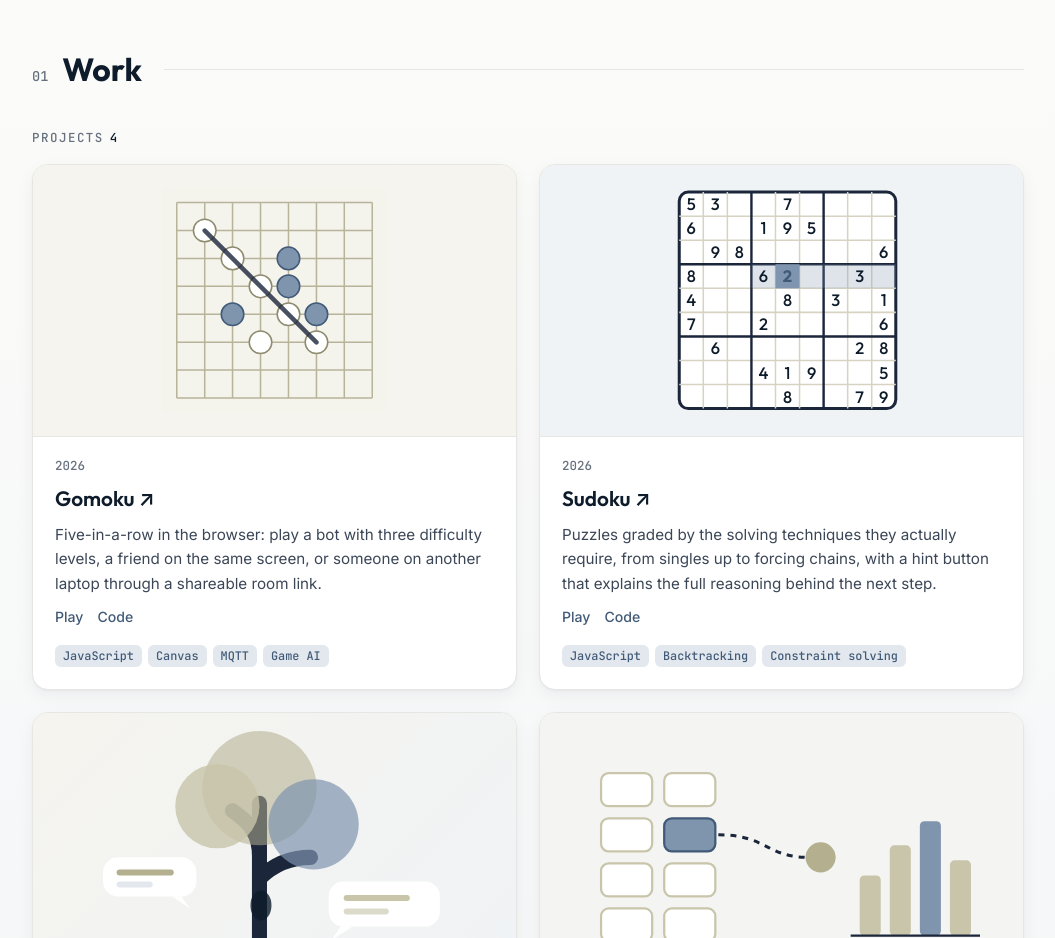
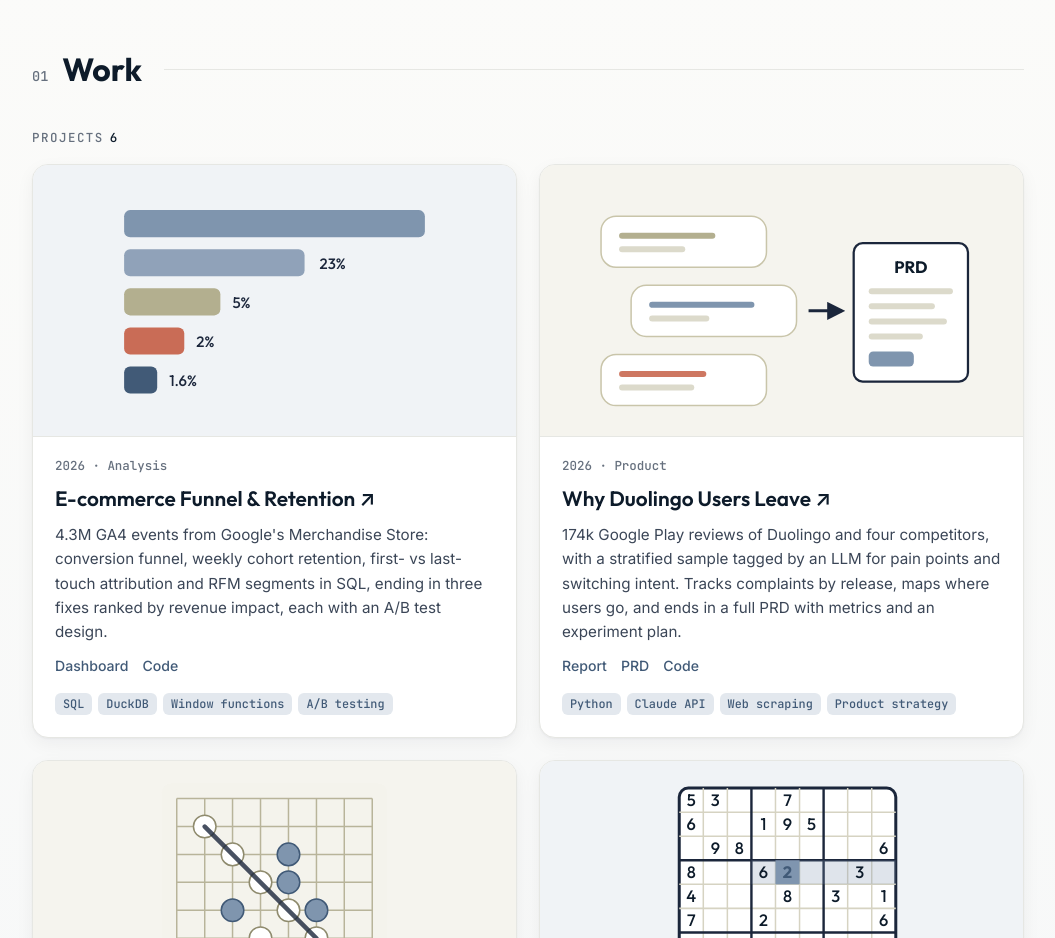
Before and after one commit to xitong-eloise-he/xitong-eloise-he.github.io, a plain HTML site: page index.html in a window 1280 px wide. Shown: the part 1060-1998 px from the top of the page, without its empty margins (112-1167 px from the left). Drawn offline with Linux system fonts and the light colour scheme; no server answers.

Commit message:
Add GA4 funnel analysis and Duolingo review/PRD projects

```diff
--- a/index.html
+++ b/index.html
@@ -294,8 +294,51 @@ footer{padding:36px 0 48px;text-align:center;color:var(--muted);font-size:.85rem
 <section class="block" id="work">
   <div class="wrap">
     <div class="sh reveal"><span class="n">01</span><h2 data-i="nWork">Work</h2></div>
-    <p class="sub reveal"><span data-i="projects">Projects</span><b id="projCount">4</b></p>
+    <p class="sub reveal"><span data-i="projects">Projects</span><b id="projCount">6</b></p>
     <div class="grid" id="grid">
+
+      <article class="card reveal">
+        <div class="thumb" style="background:#f0f3f6">
+          <svg viewBox="0 0 320 180" aria-hidden="true">
+            <g fill="#7f95ae"><rect x="60" y="30" width="200" height="18" rx="4"/></g>
+            <rect x="60" y="56" width="120" height="18" rx="4" fill="#7f95ae" opacity=".85"/>
+            <rect x="60" y="82" width="64" height="18" rx="4" fill="#B3AF8F"/>
+            <rect x="60" y="108" width="40" height="18" rx="4" fill="#C2553A" opacity=".85"/>
+            <rect x="60" y="134" width="22" height="18" rx="4" fill="#415A77"/>
+            <g font-family="Outfit,sans-serif" font-size="10" fill="#1B263B"><text x="190" y="69">23%</text><text x="132" y="95">5%</text><text x="108" y="121">2%</text><text x="90" y="147">1.6%</text></g>
+          </svg>
+        </div>
+        <div class="cb">
+          <span class="yr">2026 · <span data-i="analysis">Analysis</span></span>
+          <h3><a href="/ga4-funnel-analysis/dashboard/" target="_blank" rel="noopener" data-i="fTitle">E-commerce Funnel &amp; Retention ↗</a></h3>
+          <p data-i="fDesc">4.3M GA4 events from Google's Merchandise Store: conversion funnel, weekly cohort retention, first- vs last-touch attribution and RFM segments in SQL, ending in three fixes ranked by revenue impact, each with an A/B test design.</p>
+          <div class="links"><a href="/ga4-funnel-analysis/dashboard/" target="_blank" rel="noopener" data-i="dash">Dashboard</a><a href="https://github.com/xitong-eloise-he/ga4-funnel-analysis" target="_blank" rel="noopener" data-i="code">Code</a></div>
+          <div class="tags"><span>SQL</span><span>DuckDB</span><span>Window functions</span><span>A/B testing</span></div>
+        </div>
+      </article>
+
+      <article class="card reveal">
+        <div class="thumb" style="background:#f5f4ee">
+          <svg viewBox="0 0 320 180" aria-hidden="true">
+            <rect x="40" y="34" width="110" height="34" rx="10" fill="#fff" stroke="#c9c5aa"/><rect x="52" y="45" width="64" height="4" rx="2" fill="#B3AF8F"/><rect x="52" y="54" width="44" height="4" rx="2" fill="#dcdacb"/>
+            <rect x="60" y="80" width="110" height="34" rx="10" fill="#fff" stroke="#c9c5aa"/><rect x="72" y="91" width="70" height="4" rx="2" fill="#7f95ae"/><rect x="72" y="100" width="40" height="4" rx="2" fill="#dcdacb"/>
+            <rect x="40" y="126" width="110" height="34" rx="10" fill="#fff" stroke="#c9c5aa"/><rect x="52" y="137" width="58" height="4" rx="2" fill="#C2553A" opacity=".8"/><rect x="52" y="146" width="50" height="4" rx="2" fill="#dcdacb"/>
+            <path d="M178 97h22" stroke="#1B263B" stroke-width="2" marker-end="url(#ar)"/>
+            <defs><marker id="ar" viewBox="0 0 10 10" refX="8" refY="5" markerWidth="6" markerHeight="6" orient="auto"><path d="M0 0L10 5L0 10z" fill="#1B263B"/></marker></defs>
+            <rect x="208" y="52" width="76" height="92" rx="6" fill="#fff" stroke="#1B263B" stroke-width="1.5"/>
+            <text x="246" y="72" text-anchor="middle" font-family="Outfit,sans-serif" font-size="11" font-weight="700" fill="#0D1B2A">PRD</text>
+            <g fill="#dcdacb"><rect x="218" y="82" width="56" height="4" rx="2"/><rect x="218" y="92" width="44" height="4" rx="2"/><rect x="218" y="102" width="52" height="4" rx="2"/><rect x="218" y="112" width="36" height="4" rx="2"/></g>
+            <rect x="218" y="124" width="30" height="10" rx="3" fill="#7f95ae"/>
+          </svg>
+        </div>
+        <div class="cb">
+          <span class="yr">2026 · <span data-i="product">Product</span></span>
+          <h3><a href="/app-review-insights/report/" target="_blank" rel="noopener" data-i="rTitle">Why Duolingo Users Leave ↗</a></h3>
+          <p data-i="rDesc">174k Google Play reviews of Duolingo and four competitors, with a stratified sample tagged by an LLM for pain points and switching intent. Tracks complaints by release, maps where users go, and ends in a full PRD with metrics and an experiment plan.</p>
+          <div class="links"><a href="/app-review-insights/report/" target="_blank" rel="noopener" data-i="report">Report</a><a href="https://github.com/xitong-eloise-he/app-review-insights/blob/main/docs/PRD.md" target="_blank" rel="noopener">PRD</a><a href="https://github.com/xitong-eloise-he/app-review-insights" target="_blank" rel="noopener" data-i="code">Code</a></div>
+          <div class="tags"><span>Python</span><span>Claude API</span><span>Web scraping</span><span>Product strategy</span></div>
+        </div>
+      </article>
 
       <article class="card reveal">
         <div class="thumb" style="background:#f5f4ee">
@@ -575,7 +618,9 @@ const ZH = {
   gTitle:"五子棋 ↗", gDesc:"浏览器里的五子棋：可以和三档难度的机器人下，可以和朋友同屏对弈，也可以用房间链接和另一台电脑上的人联机。",
   sTitle:"数独 ↗", sDesc:"按解题所需的技巧给题目分级，从唯一数一直到强制链；点提示会讲清楚下一步的完整推理。",
   tTitle:"树洞 ↗", tDesc:"匿名分享社区，支持邮箱验证码登录、发帖、评论和管理功能，后端是托管的 Postgres 数据库。",
-  play:"开始玩", code:"源代码", visit:"访问",
+  play:"开始玩", code:"源代码", visit:"访问", dash:"看仪表盘", report:"看报告", analysis:"数据分析", product:"产品",
+  fTitle:"电商漏斗与留存分析 ↗", fDesc:"基于 Google 商品店 430 万条 GA4 事件，用 SQL 做转化漏斗、周留存矩阵、首次/末次触点归因和 RFM 分群，最后给出按收入影响排序的三条改进建议，每条都附 A/B 实验设计。",
+  rTitle:"Duolingo 用户为什么流失 ↗", rDesc:"抓取 Duolingo 及四个竞品的 17.4 万条 Google Play 评论，用 LLM 给分层样本打痛点和流失意向标签，按版本追踪抱怨变化、找出用户流向，最后写成一份含指标和实验计划的完整 PRD。",
   tools:"编程", langs:"语言", en:"英语（流利）", zh:"普通话（母语）",
   cTitle:"聊聊吧", cDesc:"欢迎实习机会、合作，或者只是聊聊你在做的东西。"
 };
@@ -599,7 +644,7 @@ document.getElementById('yr').textContent = new Date().getFullYear();
 (function () {
   const USER = 'xitong-eloise-he';
   // Repos already shown as hand-made cards above, plus this site's own repo.
-  const SKIP = new Set(['gomoku', 'sudoku', 'treehole', USER + '.github.io']);
+  const SKIP = new Set(['gomoku', 'sudoku', 'treehole', 'ga4-funnel-analysis', 'app-review-insights', USER + '.github.io']);
   const HIDE_TOPIC = 'hide-from-site';   // add this topic on GitHub to keep a repo off the site
   const PALETTE = [['#e3e5e0','#c9c5aa'], ['#e3e8ee','#7f95ae'], ['#e6e3d3','#c9c5aa'], ['#e6e3d3','#B3AF8F'], ['#e0e1dd','#9fb0c4']];
   const CACHE = 'gh-repos-v1';
```
